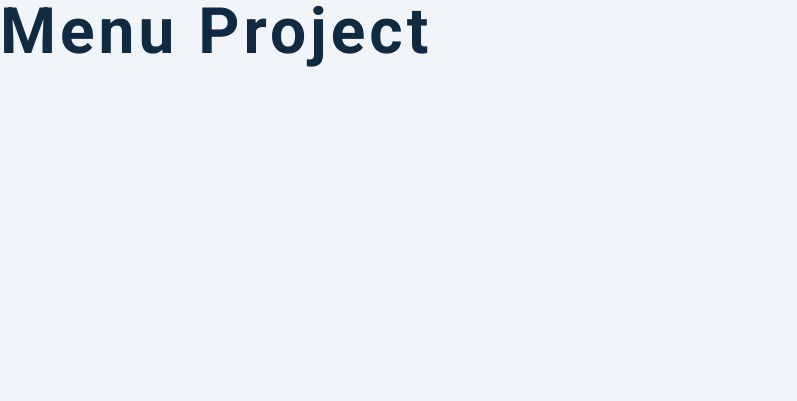
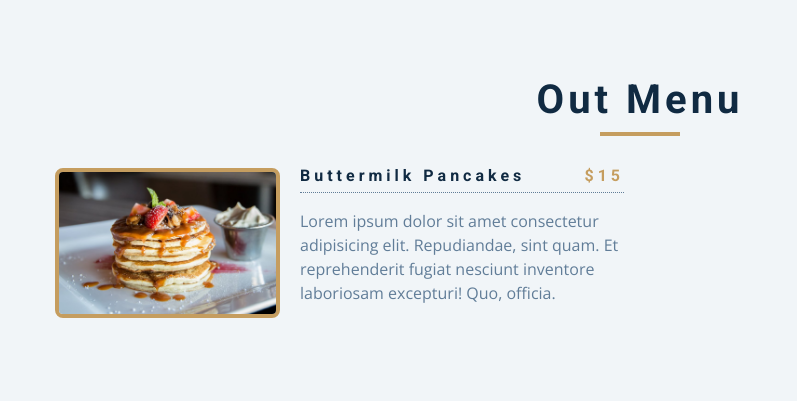
Before and after one commit to MdTasib/Javascript-Projects-Challenge, a plain HTML site: page menu/index.html in a window 1280 px wide. Shown: the whole page, without its empty margins (0-797 px from the left). Drawn offline with nearby package versions, Linux system fonts and the light colour scheme.

Commit message:
html & css done

```diff
--- a/menu/index.html
+++ b/menu/index.html
@@ -13,7 +13,34 @@
 		<link rel="stylesheet" href="styles.css" />
 	</head>
 	<body>
-		<h1>menu project</h1>
+		<section class="menu">
+			<!-- title -->
+			<div class="title">
+				<h2>Out menu</h2>
+				<div class="underline"></div>
+			</div>
+			<!-- filter buttons -->
+
+			<!-- menu items -->
+			<div class="section-center">
+				<!-- single item -->
+				<article class="menu-item">
+					<img src="menu-item.jpeg" alt="Menu item" class="photo" />
+					<div class="item-info">
+						<header>
+							<h4>buttermilk pancakes</h4>
+							<h4 class="price">$15</h4>
+						</header>
+						<p class="item-text">
+							Lorem ipsum dolor sit amet consectetur adipisicing elit.
+							Repudiandae, sint quam. Et reprehenderit fugiat nesciunt inventore
+							laboriosam excepturi! Quo, officia.
+						</p>
+					</div>
+				</article>
+				<!-- end of single item -->
+			</div>
+		</section>
 		<!-- javascript -->
 		<script src="app.js"></script>
 	</body>
```
Also changed, not shown: menu/app.js (+28 -27 lines).
